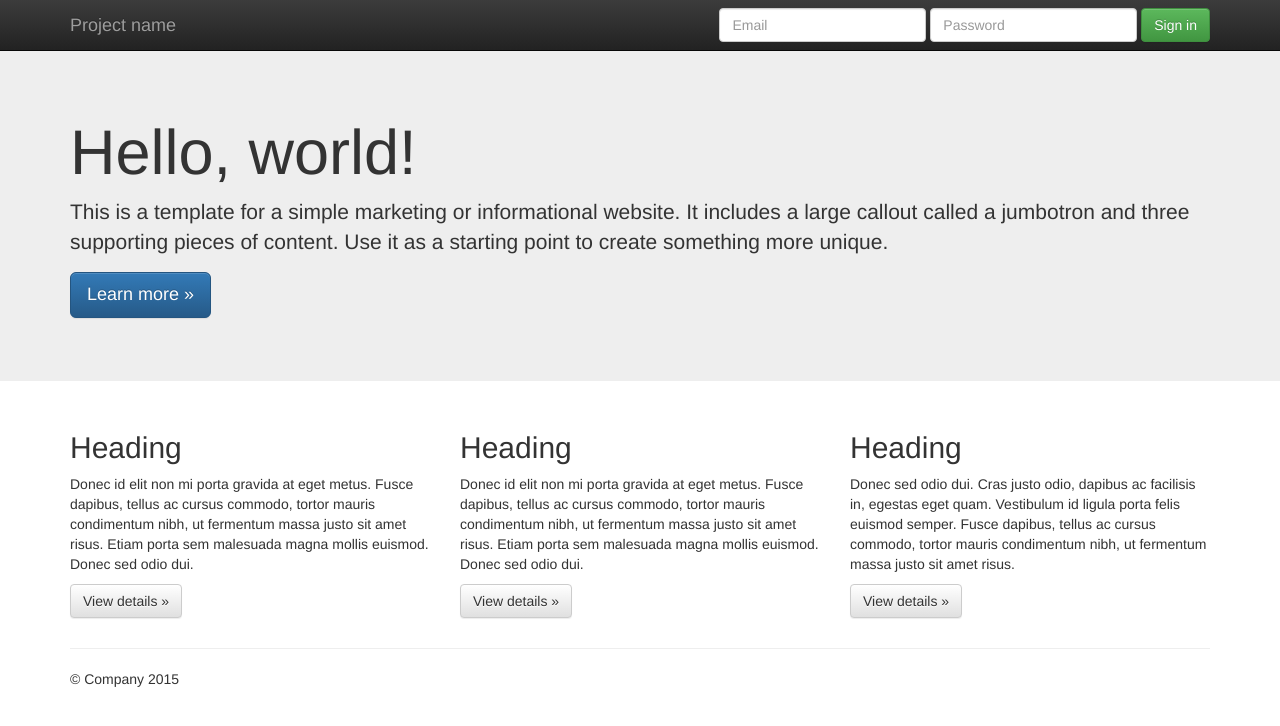
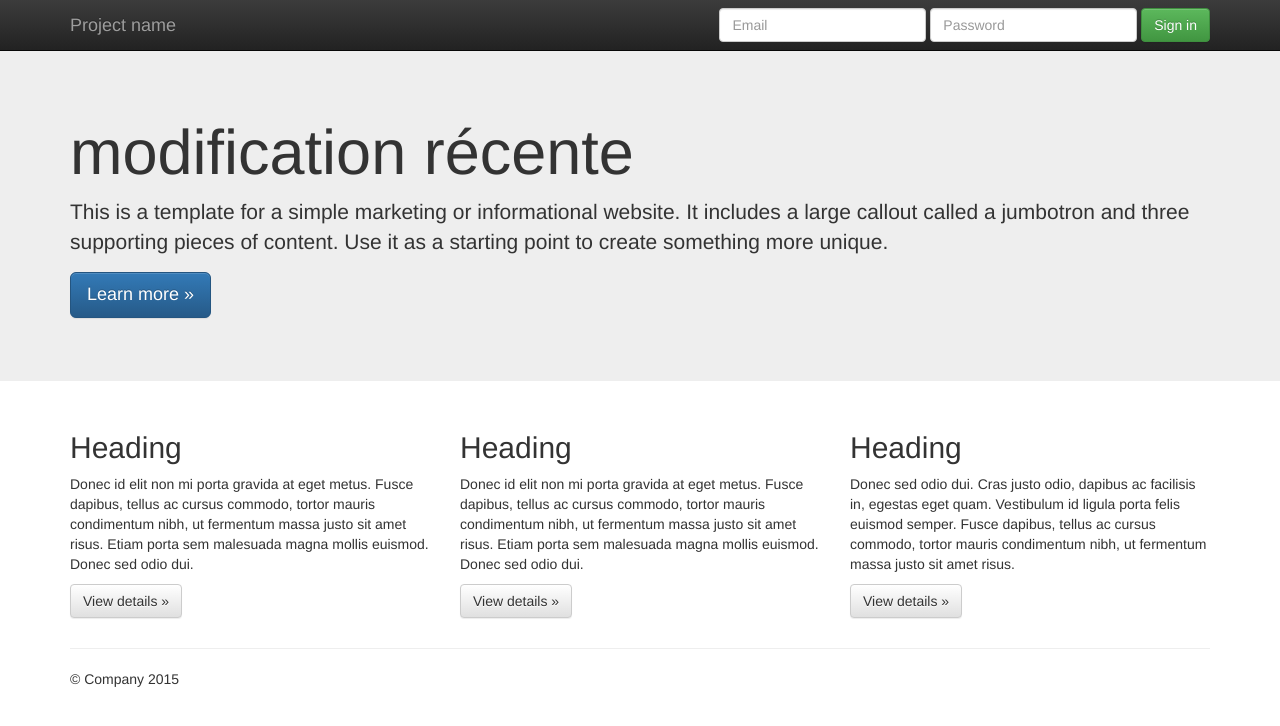
Before and after one commit to kamal1-cloud/Monsiteweb, a plain HTML site: page initializr/index.html in a window 1280 px wide. Drawn offline with nearby package versions, Linux system fonts and the light colour scheme.

Commit message:
Update and rename initializr/index.html to  initializr/index.html

```diff
--- a/initializr/index.html
+++ b/initializr/index.html
@@ -55,7 +55,7 @@
     <!-- Main jumbotron for a primary marketing message or call to action -->
     <div class="jumbotron">
       <div class="container">
-        <h1>Hello, world!</h1>
+          <h1> modification récente</h1>
         <p>This is a template for a simple marketing or informational website. It includes a large callout called a jumbotron and three supporting pieces of content. Use it as a starting point to create something more unique.</p>
         <p><a class="btn btn-primary btn-lg" href="#" role="button">Learn more &raquo;</a></p>
       </div>
```
